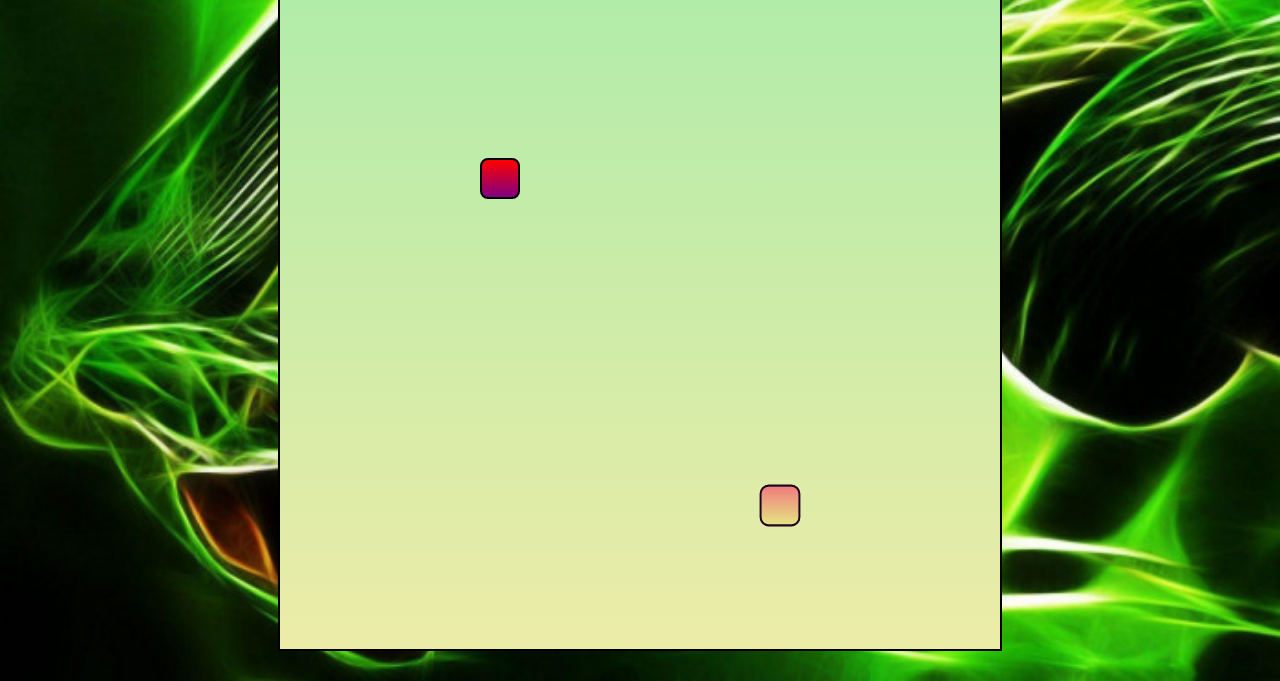
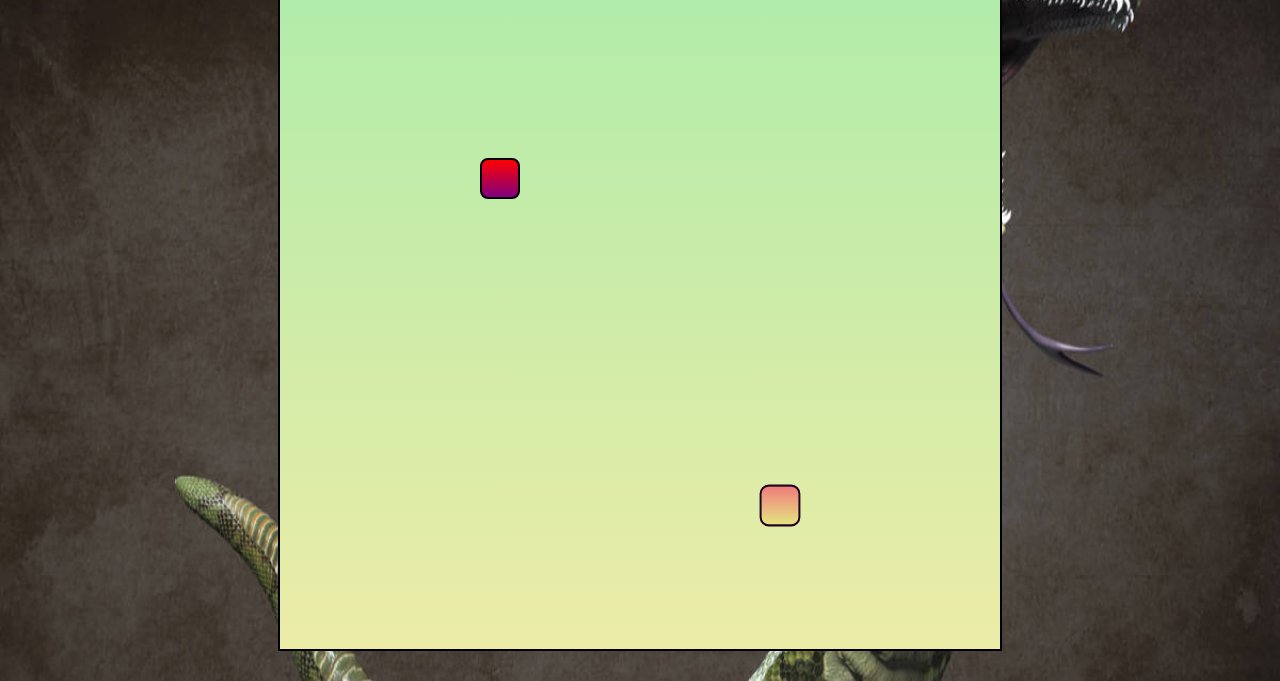
Before and after one commit to Puneetpotter/Snake-Game, a plain HTML site: page index.html in a window 1280 px wide. Shown: the part 119-800 px from the top of the page. Drawn offline with Linux system fonts and the light colour scheme; a web font is replaced by a local one.

Commit message:
Update style.css

```diff
--- a/css/style.css
+++ b/css/style.css
@@ -5,7 +5,7 @@
 }
 
 .body{
-    background: url("../img/bg1.jpg");
+    background: url("../img/shutterstock_1788453239.jpg");
     min-height: 100vh;
     background-size: 100vw 100vh;
     background-repeat: no-repeat;
```
